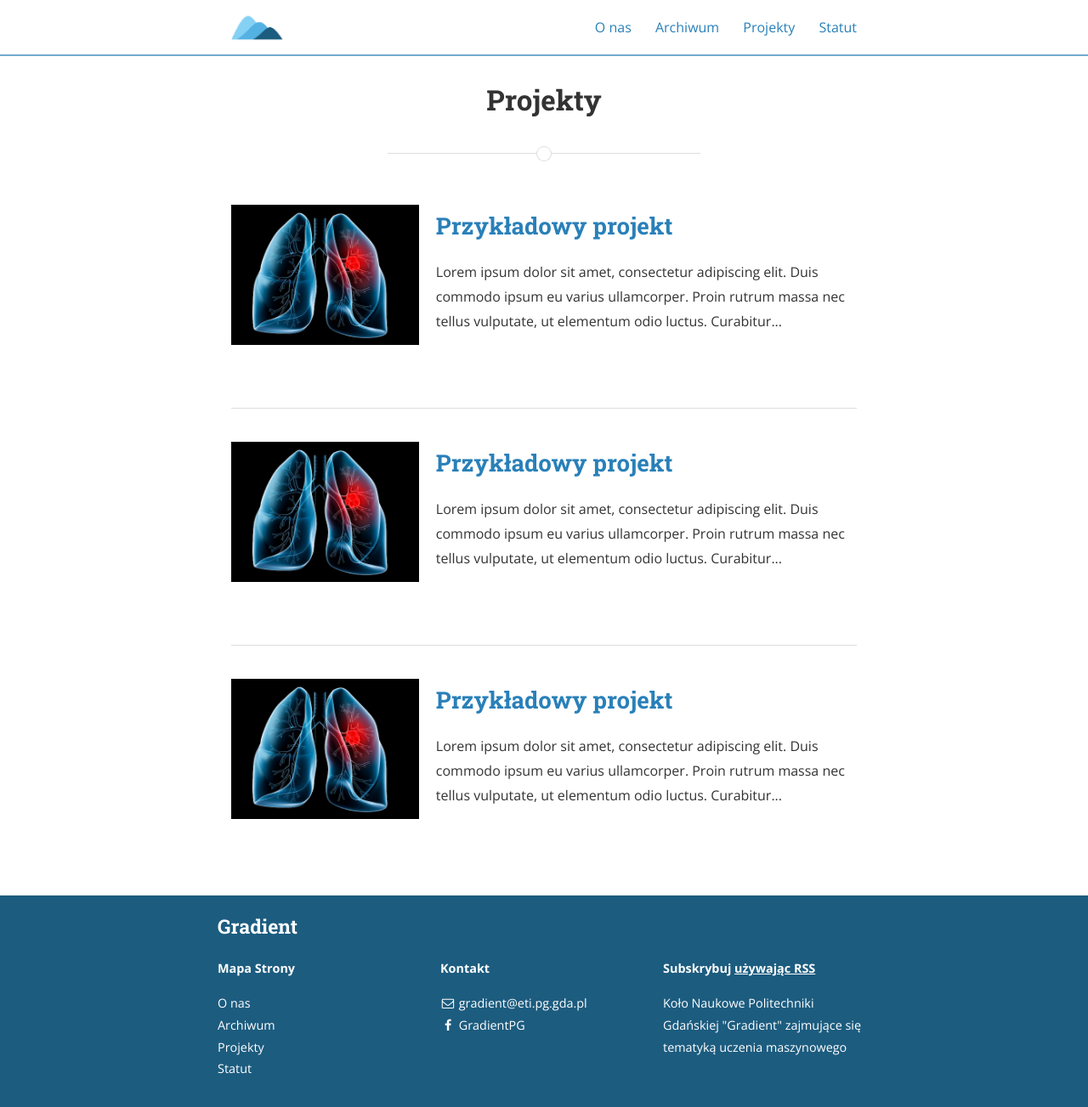
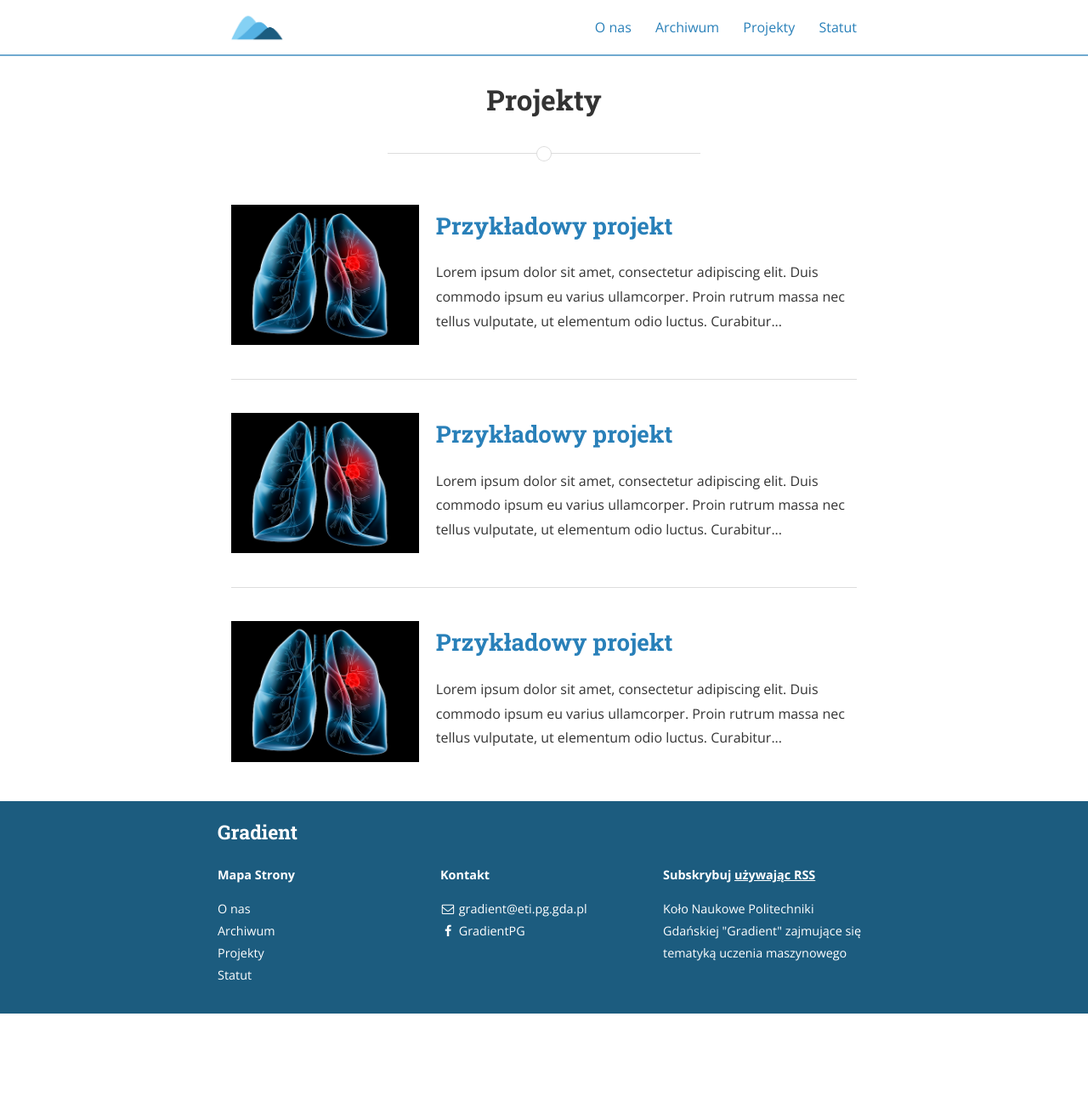
Before and after one commit to jpowie01/GradientPG, a Jekyll site: the page built from projects.html, in a window 1280 px wide. Shown: the whole page at 85% size. Built offline with Jekyll 4.4.1, drawn with Linux system fonts in a browser that asks for light colours; nearby versions of some CDN libraries; a style sheet for code colours, icons or effects is not loaded; after the commit the page ends 1193 px from its top, so only the background shows below that.

Commit message:
Fix widoku projektu na urzadzeniach mobilnych

```diff
--- a/projects.html
+++ b/projects.html
@@ -8,7 +8,7 @@ permalink: /projekty/
 	<ul class="post-list" style="margin-bottom: 20px;">
 		{% for post in site.categories.Projekty %}
 			<li style="padding: 10px 0;">
-				<img src="{{ post.miniature | prepend: site.baseurl }}" style="width: 30%; padding-bottom:10%; margin-right: 20px; float: left;" />
+				<img src="{{ post.miniature | prepend: site.baseurl }}" style="width: 30%; margin-right: 20px; float: left;" />
 				<section>
 					<h2>
 						<a class="post-link" href="{{ post.url | prepend: site.baseurl }}">{{ post.title }}</a>
```
